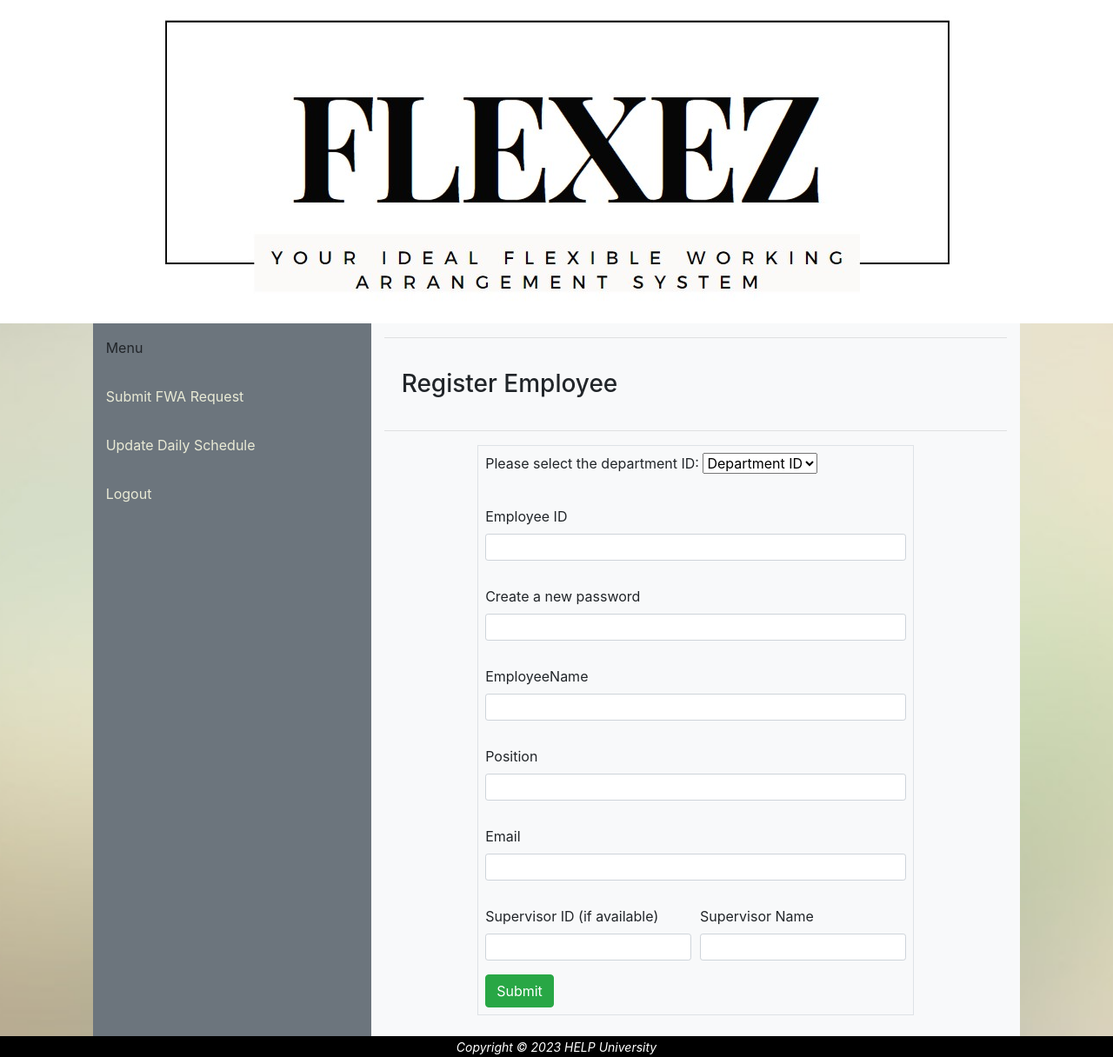
After one commit to Itzsadlife/FlexEZ, a PHP site: page /RegisterEmployee.php in a window 1280 px wide. The commit adds this page. Shown: the whole page at 87% size. Run offline with PHP 8.4, Linux system fonts and the light colour scheme.

Commit message:
Modified codes

```diff
--- /dev/null
+++ b/PorSie.css
@@ -0,0 +1,102 @@
+html {
+    overflow: hidden;
+    height: 100%;
+}
+
+body {
+    margin: auto;
+    text-align: center;
+    background-image: url(img/bg.jpg);
+    background-repeat: no-repeat;
+    background-size: cover;
+    background-attachment: fixed;
+    background-position: center;
+    font-family:'Times New Roman', Times, serif;
+    overflow: auto;
+    height: 100%;
+	width: 100%;
+}
+
+.modal-open {
+    overflow: auto;
+}
+
+main {
+    margin: auto;
+    width: 100%;
+}
+
+nav {
+    position: sticky;
+    top: 0;
+}
+
+nav div div a {
+    margin: auto;
+    color: rgb(233, 234, 213);
+}
+
+nav div div a:hover {
+    text-decoration: none;
+}
+
+h2, h3 {
+    width: 100%;
+    padding: 20px;
+}
+
+form {
+    margin: auto;
+    width: 70%;
+}
+
+#tutForm {
+    width: auto;
+}
+
+#resForm {
+    width: auto;
+}
+
+.logoBanner {
+    display: flex;
+    justify-content: center;
+    padding: 10px;
+    background-color: white;
+
+}
+
+.colorDiv {
+    height: 10px;
+    background-color: rgb(255, 255, 255);
+}
+
+.footer {
+    text-align: center;
+    background-color: black;
+    color: white;
+}
+
+.input-control input {
+    display:block;
+    width:100%;
+}
+
+.error input {
+    border:1px red solid;
+}
+
+.success input {
+    border:1px green solid;
+}
+
+.input-control p {
+    color: #ff3860;
+    font-size: 9px;
+    height: 13px;
+    visibility: hidden;
+}
+
+.error p {
+    visibility: visible;
+}
--- /dev/null
+++ b/PorSie.js
@@ -0,0 +1,109 @@
+var eForm=document.querySelector("#empForm");
+var DeptID=document.querySelector("#deptID");
+var empID=document.querySelector("#EmployeeID");
+var empName=document.querySelector("#EmployeeName");
+var empPosition=document.querySelector("#EmployeePosition");
+var empEmail=document.querySelector("#Email");
+var supID=document.querySelector("#SupervisorID");
+var supName=document.querySelector("#SupervisorName");
+
+var empIDFormat = /^[0-9a-zA-Z]+$/;
+var emailFormat = /^\w+([\.-]?\w+)*@\w+([\.-]?\w+)*(\.\w{2,3})+$/;
+
+var employeeList=[];
+
+eForm.addEventListener('submit', (event) => {
+    validateEmployeeForm();
+    if (isFormValid(eForm) == true) {
+        var employee = {
+            deptID: DeptID.value,
+            EmpID: empID.value,
+            name: empName.value,
+            position: empPosition.value,
+            email: empEmail.value,
+            SupID: supID.value,
+            SupName: supName.value
+        };
+        employeeList.push(employee);
+        alert("Employee name: " + employee.name + " with an ID of " + employee.EmpID + " has been registered!");
+    }
+    else {
+        event.preventDefault();
+    }
+});
+
+function validateEmployeeForm() {
+    if (DeptID && DeptID.value.trim() != "D0001" && DeptID.value.trim() != "D0002" && DeptID.value.trim() != "D0003") {
+        setError(DeptID, "Please select a department ID!");
+    }
+    else {
+        setSuccess(DeptID);
+    }
+
+    if (empID && empID.value.trim() == "") {
+        setError(empID, "Please fill in the employee ID!");
+    }
+    else if (empID && validateFormat(empID.value, empIDFormat)) {
+        setSuccess(empID);
+    }
+    else if (empID) {
+        setError(empID, "Please follow the employee ID format...");
+    }
+
+    if (empName && empName.value.trim() == "") {
+        setError(empName, "Please fill in the employee name!");
+    }
+    else {
+        setSuccess(empName);
+    }
+
+    if (empPosition && empPosition.value.trim() == "") {
+        setError(empPosition, "Please fill in the employee position!");
+    }
+    else {
+        setSuccess(empPosition);
+    }
+
+    if (empEmail && empEmail.value.trim() == "") {
+        setError(empEmail, "Please fill in the email!");
+    }
+    else if (empEmail && validateFormat(empEmail.value, emailFormat)) {
+        setSuccess(empEmail);
+    }
+    else if (empEmail) {
+        setError(empEmail, "Email format is invalid.");
+    }
+}
+
+function setError(element, errorMessage) {
+    const parent = element.parentElement;
+    if (parent.classList.contains('success')) {
+        parent.classList.remove('success');
+    }
+    parent.classList.add('error');
+    const paragraph = parent.querySelector('p');
+    paragraph.textContent = errorMessage;
+}
+
+function setSuccess(element) {
+    const parent = element.parentElement;
+    if (parent.classList.contains('error')) {
+        parent.classList.remove('error');
+    }
+    parent.classList.add('success');
+}
+
+function validateFormat(input, inputFormat) {
+    return inputFormat.test(input);
+}
+
+function isFormValid(form) {
+    const inputContainers = form.querySelectorAll('.input-control');
+    let result = true;
+    inputContainers.forEach((container) => {
+        if (container.classList.contains('error')) {
+            result = false;
+        }
+    });
+    return result;
+}
--- /dev/null
+++ b/RegisterEmployee.php
@@ -0,0 +1,86 @@
+<?php include 'header.php';
+include 'db.php';
+?>
+
+<?php
+// Form submit
+if (isset($_POST['submitForm']))
+{
+    $EmployeeID = filter_input(INPUT_POST,'EmployeeID', FILTER_SANITIZE_FULL_SPECIAL_CHARS);
+    $EmployeeName = filter_input(INPUT_POST,'EmployeeName',FILTER_SANITIZE_FULL_SPECIAL_CHARS);
+    $pw = filter_input(INPUT_POST,'pw',FILTER_SANITIZE_FULL_SPECIAL_CHARS);
+    $EmployeePosition = filter_input(INPUT_POST,'EmployeePosition',FILTER_SANITIZE_FULL_SPECIAL_CHARS);
+    $Email = filter_input(INPUT_POST,'Email',FILTER_SANITIZE_EMAIL);
+    $SupervisorID = filter_input(INPUT_POST,'SupervisorID',FILTER_SANITIZE_FULL_SPECIAL_CHARS);
+    $deptID = filter_input(INPUT_POST,'deptID',FILTER_SANITIZE_FULL_SPECIAL_CHARS);
+    $sql = "INSERT INTO employee (employeeID, password, name, position, email, SupervisorID, deptID)
+        VALUES ('$EmployeeID', '$pw', '$EmployeeName', '$EmployeePosition', '$Email', '$SupervisorID', '$deptID')";
+    if (mysqli_query($db, $sql)) {
+        // success
+        header('Location: HRAdminDashBoard.php');
+    } else {
+        // error
+        echo 'Error: ' . mysqli_error($db);
+    }
+}
+?>
+
+<main>
+    <hr>
+    <div id="EmployeeForm">
+        <h3>Register Employee</h3>
+        <hr>
+        <form id="empForm" method="POST" action="<?php echo htmlspecialchars($_SERVER['PHP_SELF']) ?>">
+            <fieldset class="border p-2">
+                <div class="form-group input-control">
+                    <label for="deptID">Please select the department ID: </label>
+                    <select class="form-select" name="deptID" id="deptID">
+                        <option selected value="department0"> Department ID </option>
+                        <option value="D0001"> D0001 </option>
+                        <option value="D0002"> D0002 </option>
+                        <option value="D0003"> D0003</option>
+                    </select>
+                    <p>Error message</p>
+                </div>
+                <div class="form-group input-control">
+                    <label for="EmployeeID">Employee ID </label>
+                    <input type="text" class="form-control form-control-sm" name="EmployeeID" id="EmployeeID">
+                    <p>Error message</p>
+                </div>
+                <div class="form-group input-control">
+                    <label for="pw">Create a new password </label>
+                    <input type="text" class="form-control form-control-sm" name="pw" id="pw">
+                    <p>Error message</p>
+                </div>
+                <div class="form-group input-control">
+                    <label for="EmployeeName">EmployeeName </label>
+                    <input type="text" class="form-control form-control-sm" name="EmployeeName" id="EmployeeName">
+                    <p>Error message</p>
+                </div>
+                <div class="form-group input-control">
+                    <label for="SAposition">Position</label>
+                    <input type="text" class="form-control form-control-sm" name="EmployeePosition" id="EmployeePosition">
+                    <p>Error message</p>
+                </div>
+                <div class="form-group input-control">
+                    <label for="Email">Email </label>
+                    <input type="text" class="form-control form-control-sm" name="Email" id="Email">
+                    <p>Error message</p>
+                </div>
+                <div class="form-row">
+                    <div class="form-group col-sm-6 input-control">
+                        <label for="SupervisorID">Supervisor ID (if available) </label>
+                        <input type="text" class="form-control form-control-sm" name="SupervisorID" id="SupervisorID">
+                    </div>
+                    <div class="form-group col-sm-6 input-control">
+                        <label for="SupervisorName">Supervisor Name</label>
+                        <input type="text" class="form-control form-control-sm" name="SupervisorName" id="SupervisorName">
+                    </div>
+                </div>
+                <input type="submit" name="submitForm" class="btn btn-success" id="submit">
+            </fieldset>
+        </form>
+    </div>
+</main>
+<br>
+<?php include 'footer.php'; ?>
--- a/empDB.php
+++ b/empDB.php
@@ -19,3 +19,4 @@ if($result = mysqli_query($db, $query)){
 } else{
     echo "ERROR: Could not able to execute $sql. " . mysqli_error($db);
 }
+?>
--- /dev/null
+++ b/footer.php
@@ -0,0 +1,16 @@
+</div>
+                <div class="col-md-1"></div>
+            </div>
+        </div>
+        <div class="footer">
+            <small><i>Copyright &copy; 2023 HELP University</i></small>
+        </div>
+
+        <!-- JavaScript -->
+        <script src="https://cdn.jsdelivr.net/npm/jquery@3.5.1/dist/jquery.slim.min.js"
+        integrity="sha384-DfXdz2htPH0lsSSs5nCTpuj/zy4C+OGpamoFVy38MVBnE+IbbVYUew+OrCXaRkfj" crossorigin="anonymous"></script>
+        <script src="https://cdn.jsdelivr.net/npm/bootstrap@4.6.2/dist/js/bootstrap.bundle.min.js"
+        integrity="sha384-Fy6S3B9q64WdZWQUiU+q4/2Lc9npb8tCaSX9FK7E8HnRr0Jz8D6OP9dO5Vg3Q9ct" crossorigin="anonymous"></script>
+         <script src="PorSie.js"></script>
+    </body>
+</html>
--- /dev/null
+++ b/header.php
@@ -0,0 +1,34 @@
+<?php include 'db.php'; ?>
+
+<!DOCTYPE html>
+<html lang="en">
+    <head>
+        <meta charset="utf-8">
+        <meta http-equiv="X-UA-Compatible" content="IE=edge">
+        <title>FlexEZ | Register Employee </title>
+        <meta name="description" content="">
+        <meta name="viewport" content="width=device-width, initial-scale=1">
+        <link rel="stylesheet" href="PorSie.css">
+        <!-- Bootstrap CSS -->
+        <link rel="stylesheet" href="https://cdn.jsdelivr.net/npm/bootstrap@4.6.2/dist/css/bootstrap.min.css"
+         integrity="sha384-xOolHFLEh07PJGoPkLv1IbcEPTNtaed2xpHsD9ESMhqIYd0nLMwNLD69Npy4HI+N" crossorigin="anonymous">
+    </head>
+    <body>
+        <div class="logoBanner">
+            <img src="img/logo.jpg" alt="FlexEZ">
+        </div>
+        <div class="colorDiv"></div>
+        <div class="container-fluid">
+            <div class="row">
+                <div class="col-md-1"></div>
+                <div class="col-md-3 bg-secondary sticky-top">
+                    <nav>
+                        <div class="row row-cols-5 row-cols-md-1">
+                            <div class="col py-3 text-center text-md-left">Menu</div>
+                            <div class="col py-3 text-center text-md-left"><a href="Submit.php">Submit FWA Request</a></div>
+                            <div class="col py-3 text-center text-md-left"><a href="">Update Daily Schedule</a></div>
+                            <div class="col py-3 text-center text-md-left"><a href="">Logout</a></div>
+                        </div>
+                    </nav>
+                </div>
+                <div class="col-md-7 bg-light">
```
Also changed, not shown: EmployeeHome.php (added, +25 -0 lines), HRAdminDashBoard.php (added, +25 -0 lines), logindb.php (+8 -2 lines), register.html (added, +100 -0 lines), KaiLiang.css (line endings or trailing spaces), db.php (line endings or trailing spaces), img/bg.jpg (added), img/logo.jpg (added), 1 other file.
